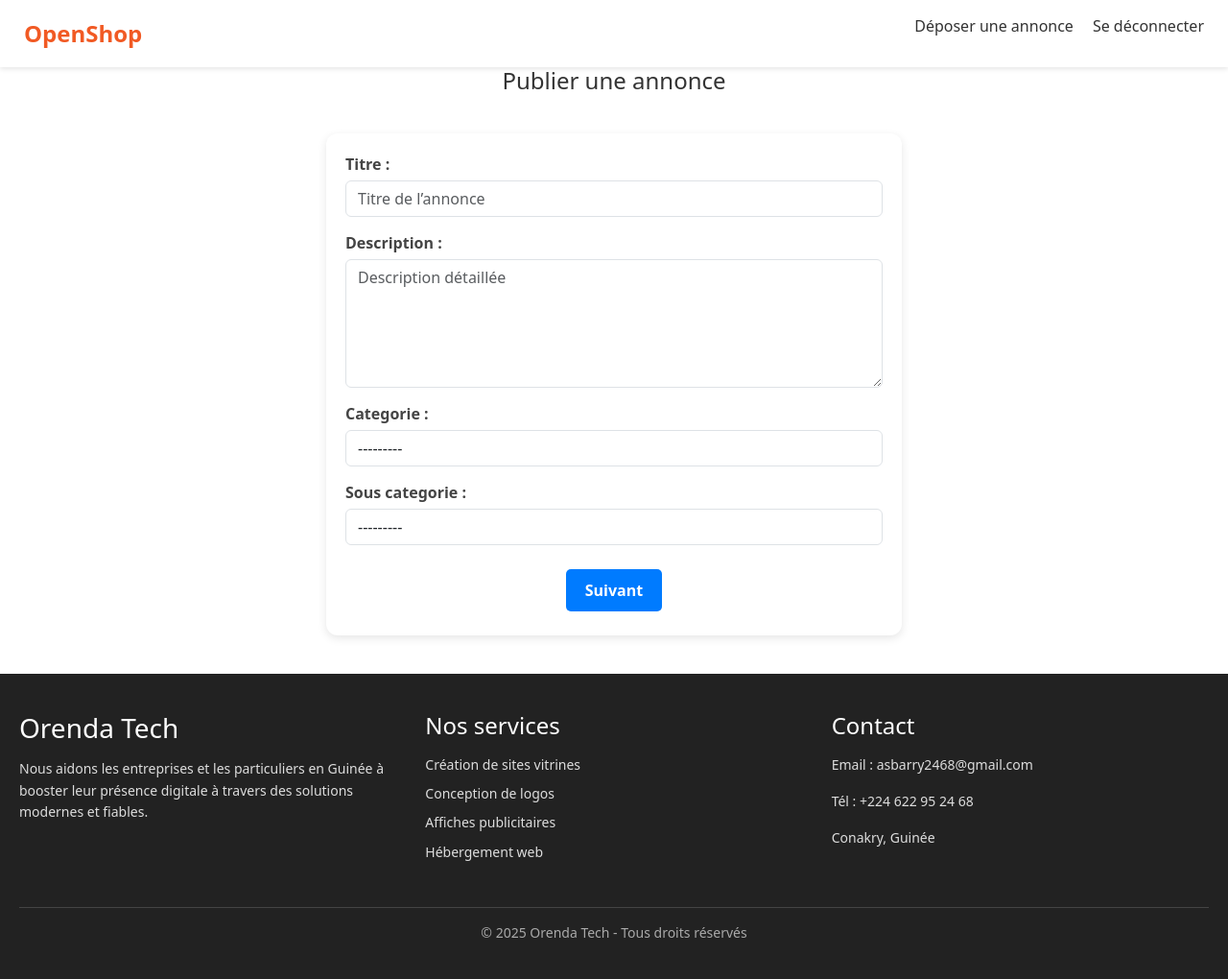
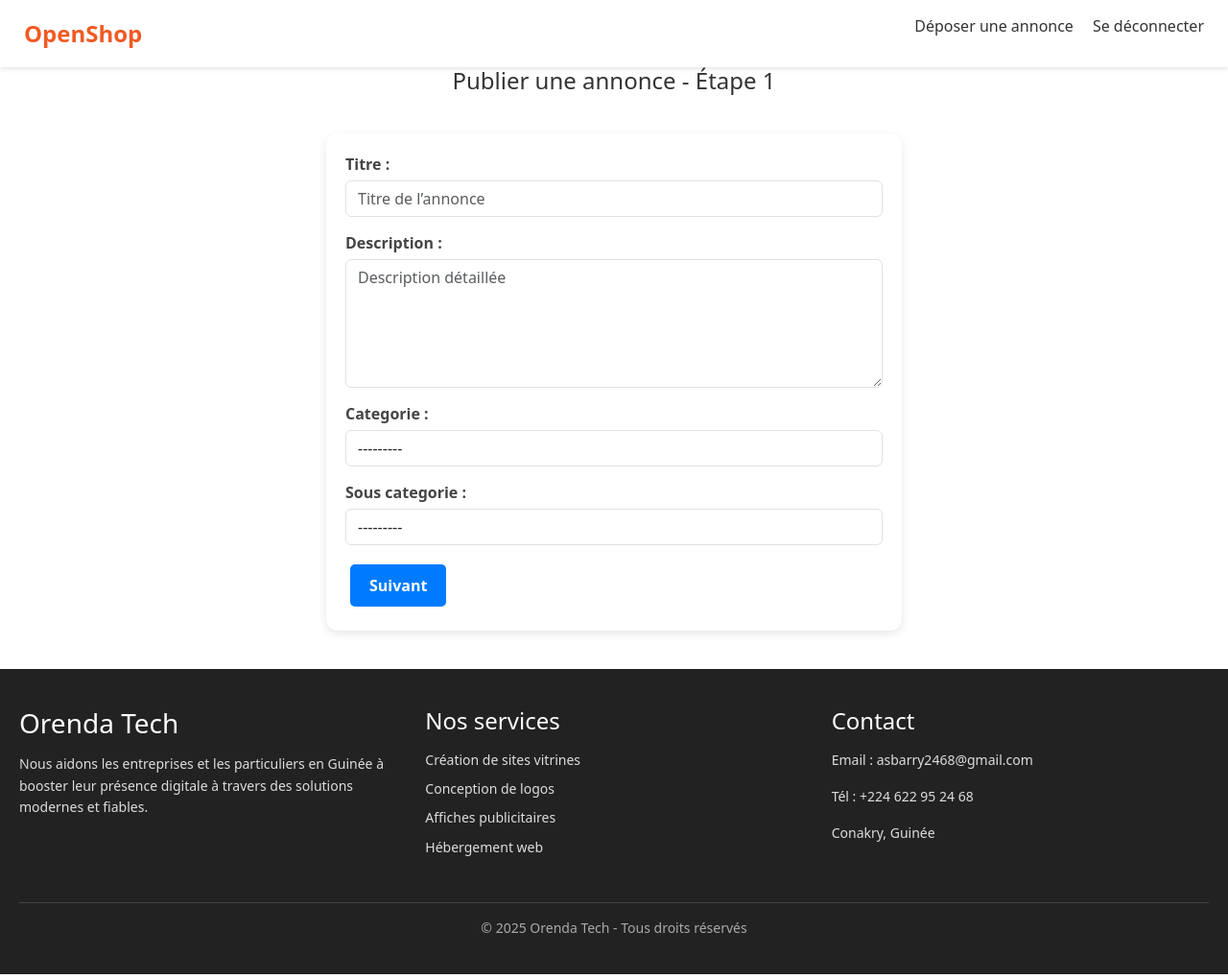
Before and after one commit to saliou216172/OpenShop, a Django app: page /creer_annonce/ in a window 1280 px wide. Shown: the whole page at 96% size. Run offline with Django 5.2, Linux system fonts and the light colour scheme; a user stored in the database is signed in; data comes from the database, SQL or seed files in the repository.

Commit message:
correction du formulaire

```diff
--- a/store/templates/store/creer_annonce.html
+++ b/store/templates/store/creer_annonce.html
@@ -2,15 +2,11 @@
 {% block content %}
 {% load static %}
 
-<h1>Publier une annonce</h1>
+{% if step == 1 %}
+<h1>Publier une annonce - Étape 1</h1>
 
-<form method="POST" enctype="multipart/form-data" id="formAnnonce">
+<form method="POST" id="formAnnonceStep1">
     {% csrf_token %}
-    <input type="hidden" name="step" value="{{ step }}">
-
-    {% if step == 1 %}
-    <!-- Étape 1 : Informations générales -->
-    <div class="form-step active">
     <div class="form-group">
         {{ form.titre.label_tag }} {{ form.titre }}
     </div>
@@ -23,12 +19,18 @@
     <div class="form-group">
         {{ form.sous_categorie.label_tag }} {{ form.sous_categorie }}
     </div>
-    </div>
+
+    <button type="submit" class="btn btn-primary">Suivant</button>
+</form>
 {% endif %}
 
 {% if step == 2 %}
-    <!-- Étape 2 : Contact et détails -->
-    <div class="form-step active">
+<h1>Publier une annonce - Étape 2</h1>
+
+<form method="POST" enctype="multipart/form-data" id="formAnnonceStep2">
+    {% csrf_token %}
+    <input type="hidden" name="annonce_id" value="{{ annonce.id }}">
+
     <div class="form-group">
         {{ form.prix.label_tag }} {{ form.prix }}
     </div>
@@ -41,20 +43,13 @@
     <div class="form-group">
         {{ form.email_contact.label_tag }} {{ form.email_contact }}
     </div>
-    </div>
+
+    <button type="submit" class="btn btn-success">Publier</button>
+</form>
+
+<a href="{% url 'store:creer_annonce' %}" class="btn btn-secondary">Précédent</a>
 {% endif %}
 
-    <div class="buttons">
-        {% if step == 2 %}
-            <button name="previous" class="btn btn-secondary">Précédent</button>
-            <button name="publish" class="btn btn-success">Publier</button>
-        {% else %}
-            <button name="next" class="btn btn-primary">Suivant</button>
-        {% endif %}
-    </div>
-</form>
-
-{% load static %}
 
 <script src="{% static 'js/ajouterAnnonce.js' %}"></script>
 
```
Lines whose indentation alone changed are shown as unchanged.
